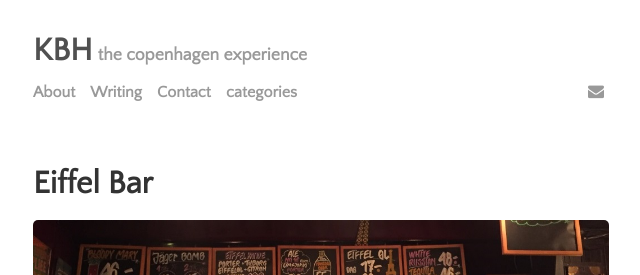
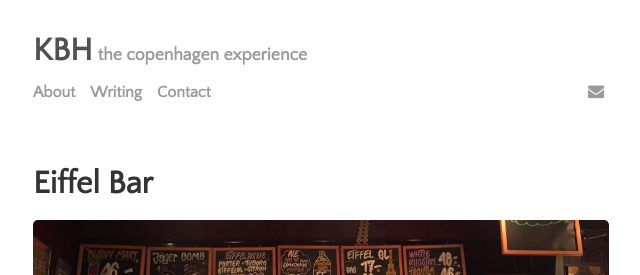
Before and after one commit to JohnnyFBeat/johnnyfbeat.github.io, a Jekyll site: the page built from index.html, in a window 1280 px wide and 900 px high. Shown: the top 275 px of the window, without its empty margins (319-959 px from the left). Built offline with Jekyll 4.4.1, drawn with Linux system fonts in a browser that asks for light colours; nearby versions of some CDN libraries; the list of posts is cut into pages by our own code.

Commit message:
Update _config.yml

```diff
--- a/_config.yml
+++ b/_config.yml
@@ -21,8 +21,7 @@ navigation:
   url: /writing
 - title: Contact
   url: /contact
-- title: categories
-  url: /categeroys
+
 
 paginate:            5
 disqus:              #"your-disqus"
```
